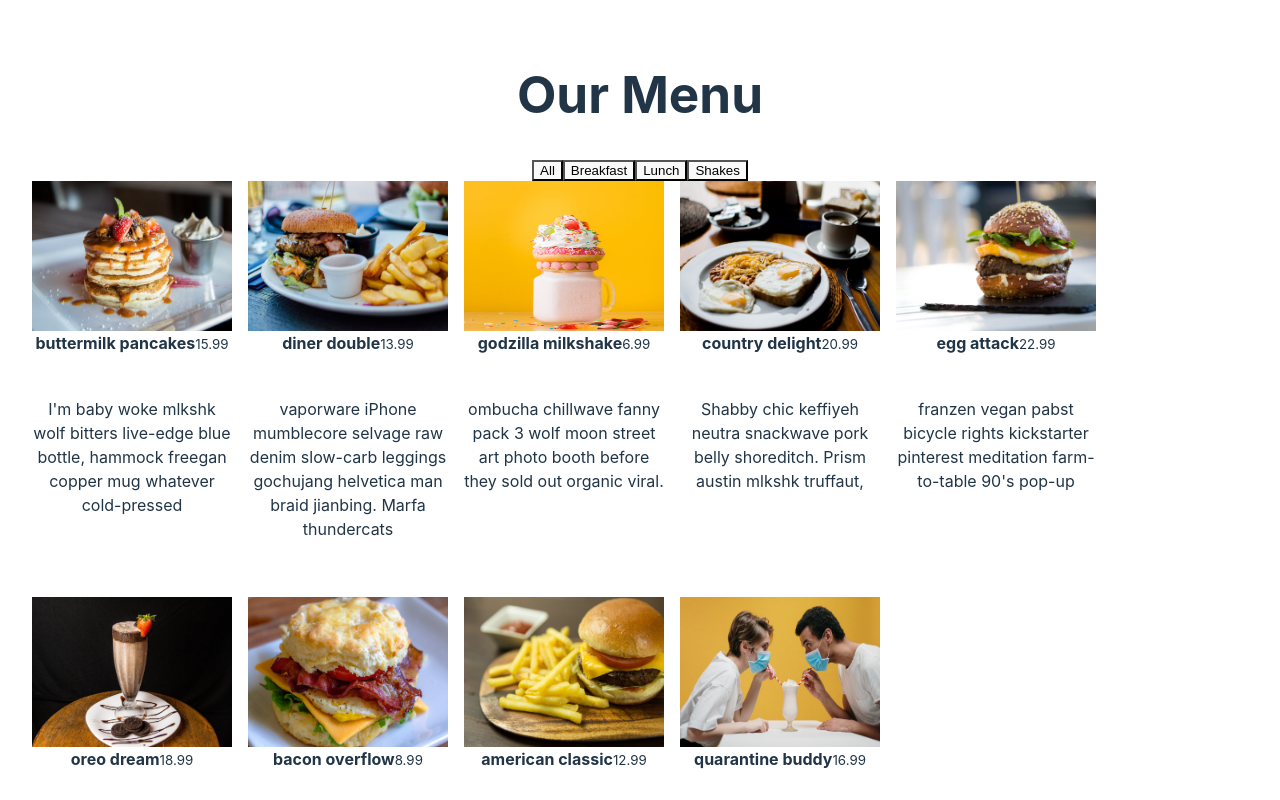
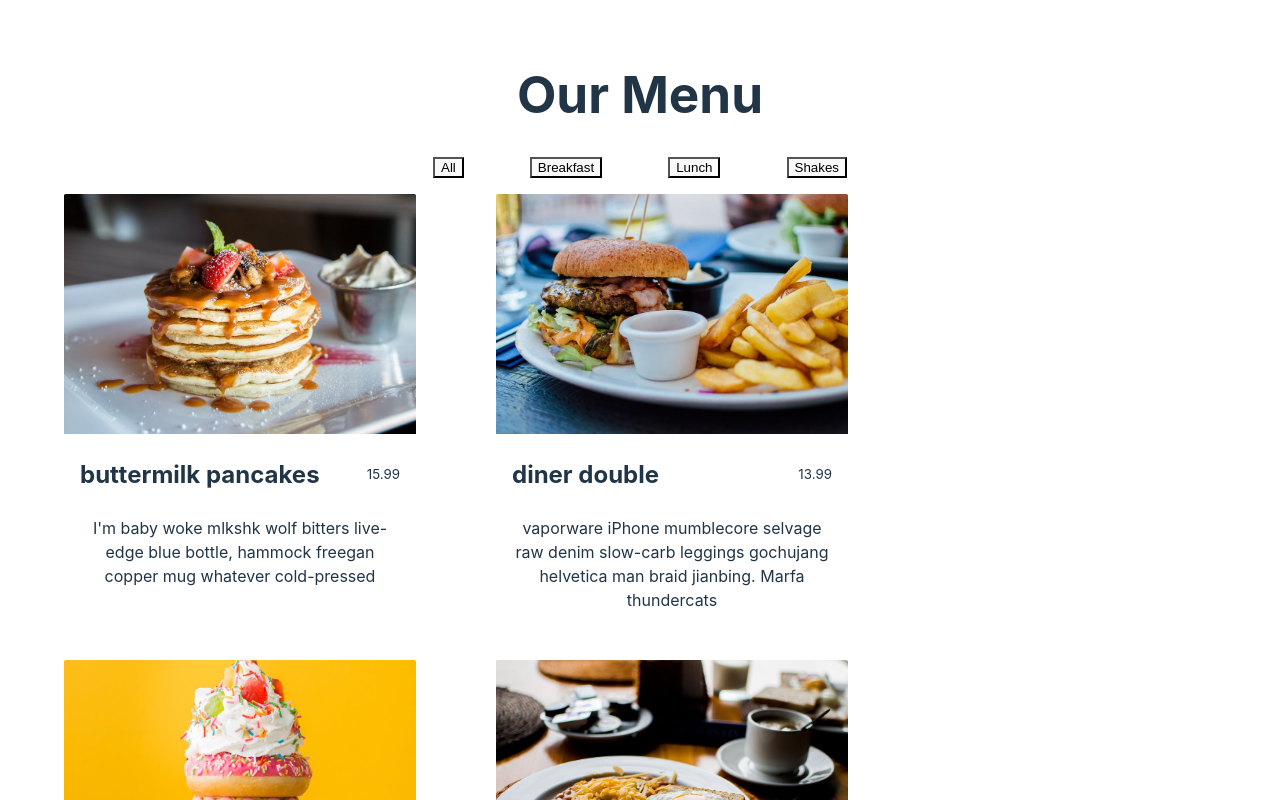
Before and after one commit to joshith3501/adv-react-practice, a React (Vite) app: page / in a window 1280 px wide. Shown: the top 800 px of the page. Built offline with nearby package versions, Linux system fonts and the light colour scheme.

Commit message:
styling for item-filter component

```diff
--- a/src/components/item-filter/Card.tsx
+++ b/src/components/item-filter/Card.tsx
@@ -11,11 +11,13 @@ const Card = ({id, title, category, price, img, desc}: Props) => {
   return (
     <article className="card-container">
       <img src={img} alt={title} />
-      <div>
-        <strong>{title}</strong>
-        <small>{price}</small>
+      <div className="item-description">
+        <div className="title-and-price">
+          <h2>{title}</h2>
+          <small>{price}</small>
+        </div>
+        <p>{desc}</p>
       </div>
-      <p>{desc}</p>
     </article>
   )
 }
--- a/src/components/item-filter/ItemFilter.tsx
+++ b/src/components/item-filter/ItemFilter.tsx
@@ -14,7 +14,7 @@ const ItemFilter = () => {
     <>
       <header>
         <h1>Our Menu</h1>
-        <article>
+        <article className="filter-options">
           <button
             className="category-all"
             onClick={() => {
--- a/src/components/item-filter/itemfilter.css
+++ b/src/components/item-filter/itemfilter.css
@@ -1,22 +1,49 @@
+img {
+  width:100%;
+  display:cover;
+  object-fit:cover;
+}
+
+.filter-options {
+  width:30rem;
+  margin-inline:auto;
+  display:flex;
+  align-items: center;
+  justify-content: space-around;
+}
+
+
 .items-container {
   display:flex;
   flex-wrap:wrap;
+  margin-top:1rem;
   gap:1rem;
 }
+
 .card-container {
-  width:200px;
-  height:400px;
+  border-radius:0.1rem;
+  overflow:hidden;
+  width:22rem;
+  margin-inline:2rem;
+  box-shadow: 0 0 0.1rem 0.1rem rgba(255,255,255, 0.3);
 }
 
 .card-container > img {
-  height:150px;
-  width:200px;
+  height:15rem;
   display:block;
+  object-fit:cover;
 }
-.card-container > div {
+
+.title-and-price {
+  display:flex;
+  justify-content: space-between;
+  align-items:center;
   height:50px;
 }
 
+.item-description {
+  padding:1rem;
+}
+
 .card-container > p {
-  width:200px;
 }
--- a/src/index.css
+++ b/src/index.css
@@ -25,8 +25,6 @@ a:hover {
 
 body {
   margin: 0;
-  display: flex;
-  place-items: center;
   min-width: 320px;
   min-height: 100vh;
 }
```
